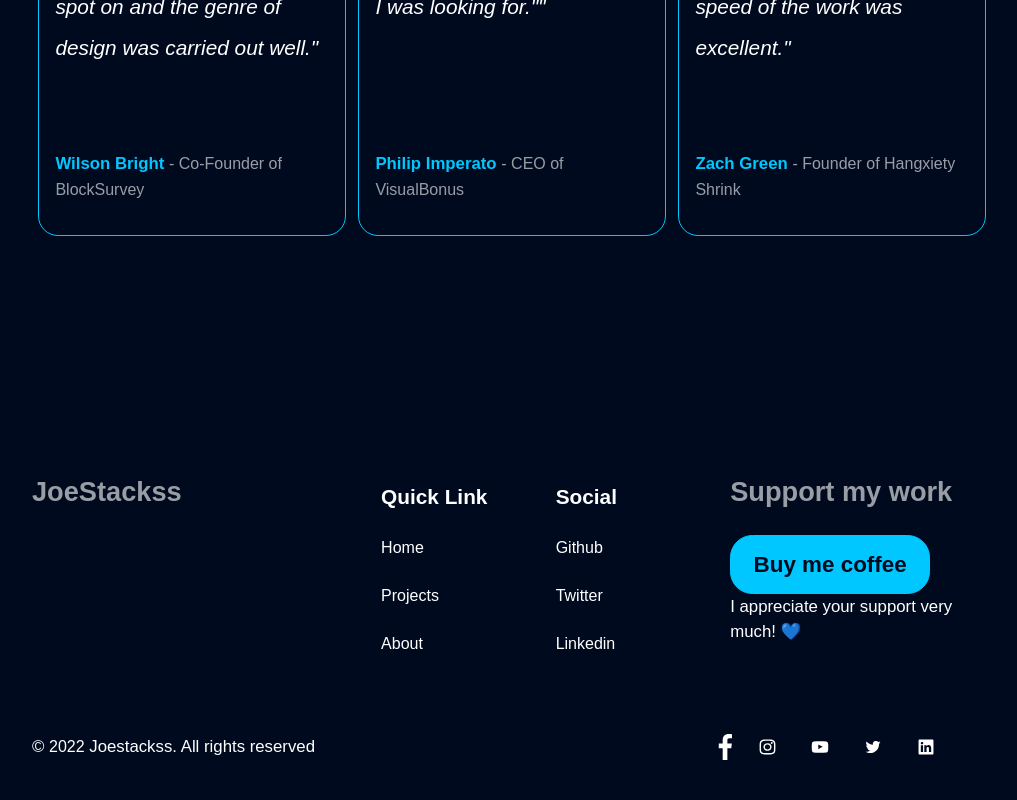
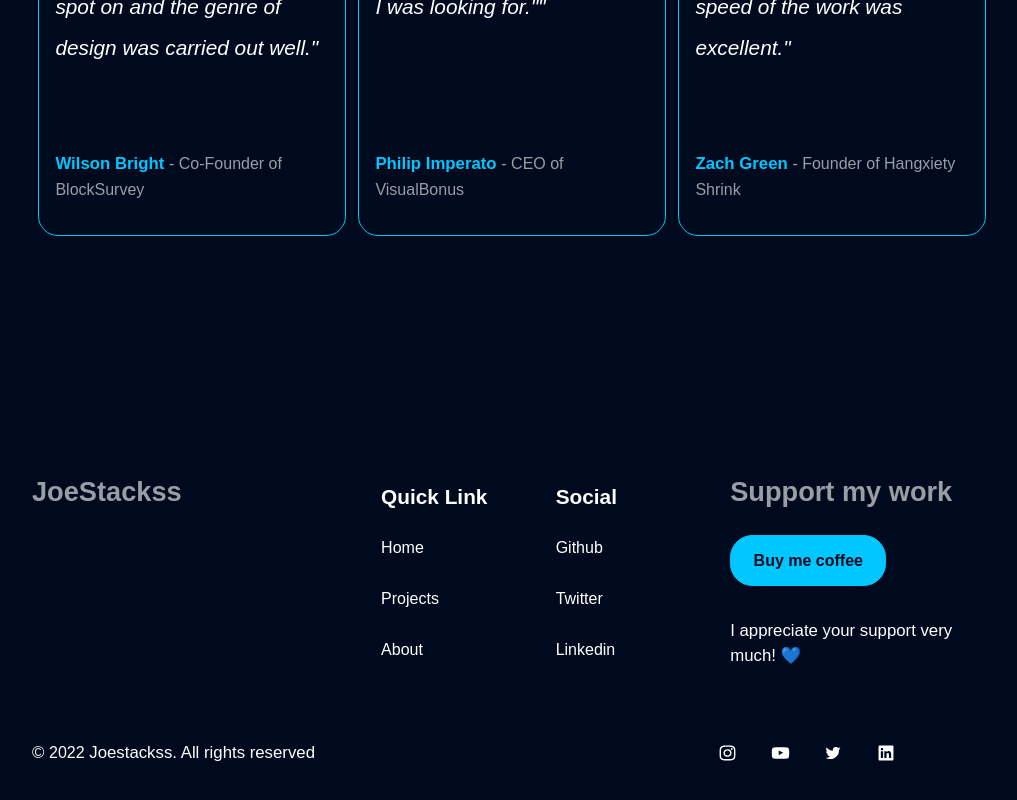
Before and after one commit to joestackss/joe, a React (Create React App) app: page / in a window 1280 px wide. Shown: the part 2982-3782 px from the top of the page, without its empty margins (128-1145 px from the left). Built offline with nearby package versions, Linux system fonts and the light colour scheme.

Commit message:
footer styling

```diff
--- a/src/components/Footer/Footer.jsx
+++ b/src/components/Footer/Footer.jsx
@@ -39,8 +39,8 @@ function Footer() {
               </ul>
             </div>
             <div className="col-4">
-              <h2>Support my work</h2>
-              <button className="btn btn-primary">Buy me coffee</button>
+              <h2 className="text-white">Support my work</h2>
+              <button className="btn btn-primary margin-bottom-md">Buy me coffee</button>
               <p>I appreciate your support very much! 💙</p>
             </div>
           </div>
@@ -54,9 +54,6 @@ function Footer() {
           </div>
 
           <div className="col-2 flex">
-            <a href="#">
-              <img src="facebook.svg" alt="facebook" loading="lazy" />
-            </a>
             <a href="#">
               <img src="instagram.svg" alt="instagram" loading="lazy" />
             </a>
--- a/src/components/Footer/footer.css
+++ b/src/components/Footer/footer.css
@@ -9,6 +9,25 @@
     margin: 0;
     padding: 0;
     padding-bottom: 1em;
+}
+
+.footer .btn {
+    display: inline-block;
+    color: var(--color-bg);
+    padding: 0.95rem 1.4rem;
+    border-radius: 1.4rem;
+    cursor: pointer;
+    border: 1px solid var(--color-primary);
+    transition: var(--transition);
+    font-size: 1rem;
+    font-weight: 700;
+
+}
+
+.footer .btn:hover {
+    background: var(--color-white);
+    color: var(--color-bg);
+    border-color: transparent;
 }
 
 .footer-col {
@@ -45,13 +64,13 @@ footer ul {
 
 footer li {
     margin-bottom: 2em;
-    font-size: .9rem;
+    font-size: 1rem;
 }
 
 footer a {
     text-decoration: none;
     color: #fff;
-    font-weight: 300;
+    font-weight: 500;
     padding: .25em 0;
 }
 
@@ -94,35 +113,14 @@ footer a:focus {
 
 
 @media (max-width:800px) {
-    html {
-        font-size: .8rem;
-    }
-
     .footer {
-        background-color: #0D0D2B;
-        background-blend-mode: multiply;
-        background-position: center;
-        background-size: cover;
         display: flex;
         flex-direction: column;
         justify-content: space-between;
         align-items: center;
-        padding: 5em 0 6em;
-        color: #fff;
-
-    }
-
-    .footer h2 {
-        font-weight: 700;
-        margin: 0;
-        padding: 0;
-        padding-bottom: 1.8em;
     }
 
     .footer-col {
-        display: flex;
-        margin: 0 auto;
-        width: 100%;
         flex-direction: column;
     }
 
@@ -149,73 +147,20 @@ footer a:focus {
         text-align: center;
     }
 
-    .footer h3 {
-        padding: 0 0 1em;
-        margin: 0;
-    }
-
-
-    footer ul {
-        list-style: none;
-        padding: 0;
-        /* display: flex;
-    justify-content: end; */
-    }
-
-    footer li {
-        margin-bottom: 1em;
-        font-size: .9rem;
-
-    }
-
-    footer a {
-        text-decoration: none;
-        color: #fff;
-        font-weight: 300;
-        padding: .25em 0;
-    }
-
-    footer a:hover,
-    footer a:focus {
-        color: #3671E9;
-    }
-
-    .crappo-logo {
-        padding: 0;
-        margin: 0;
-    }
-
-    .brand-logo {
-        max-width: 72px;
-        margin-right: .6em;
-    }
-
-
     .footer-end {
-        display: flex;
         flex-direction: column;
         justify-content: center;
-        align-items: center;
-        width: 100%;
-        margin: 0 auto;
-        max-width: 1202px;
-        padding-top: 5em;
     }
 
     .footer-end .col-1 {
         width: 100%;
         text-align: center;
-        padding-bottom: 4em;
+        padding-bottom: 1em;
     }
 
     .footer-end .col-2 {
         width: 100%;
-        text-align: center;
-    }
-
-    .footer-end .col-2 img {
-        text-align: center;
-        margin: 0 .9em;
+        justify-content: center;
     }
 
 }
--- a/src/index.css
+++ b/src/index.css
@@ -52,6 +52,10 @@ body {
 
 .margin-bottom-lg {
   margin-bottom: 4em;
+}
+
+.margin-bottom-md {
+  margin-bottom: 2em;
 }
 
 .flex {
```
